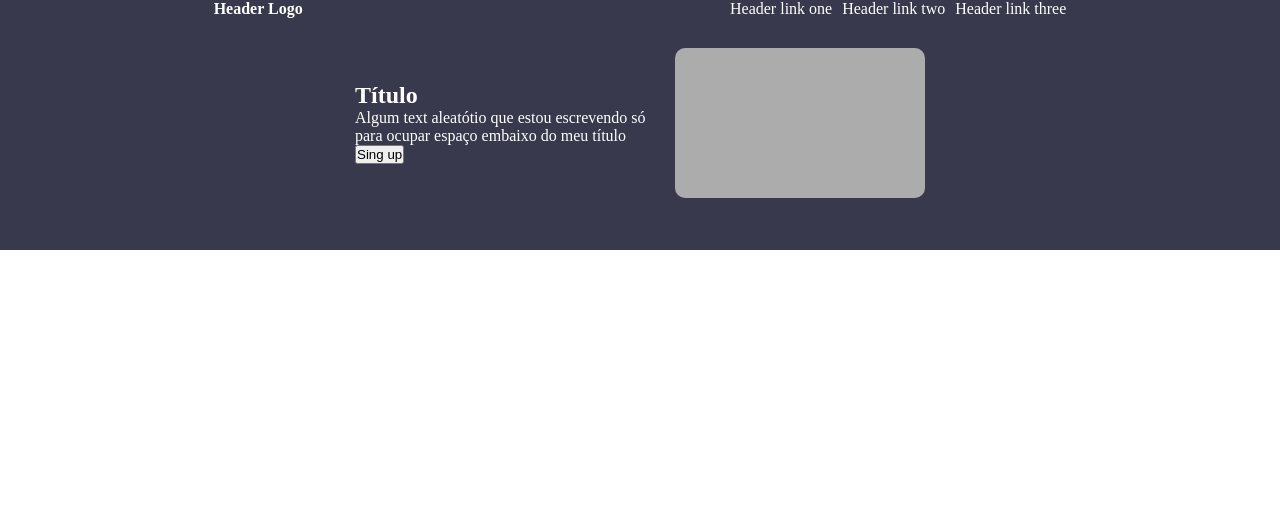
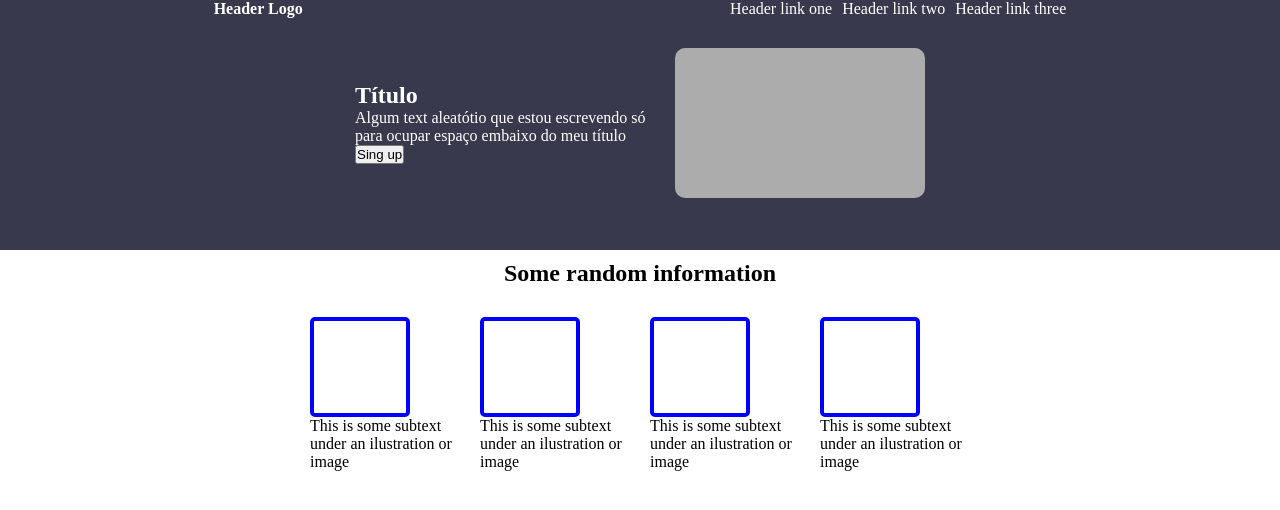
Before and after one commit to Eduzz4/First-Landing-page, a plain HTML site: page index.html in a window 1280 px wide. Drawn offline with Linux system fonts and the light colour scheme.

Commit message:
adiciona o segundo conteiner da landing page

```diff
--- a/index.html
+++ b/index.html
@@ -28,7 +28,40 @@
           <button>Sing up</button>
         </div>
         <div class="imagem">
-          <img src="">
+          <img src="" />
+        </div>
+      </div>
+    </div>
+    <div class="segundo-conteiner">
+      <h2 class="texto-superior">Some random information</h2>
+      <div class="caixas">
+        <!--Caixa 1-->
+        <div class="caixa-um">
+          <div class="caixa"></div>
+            <div class="caixa-texto">
+              This is some subtext under an ilustration or image
+            </div>
+        </div>
+        <!--Caixa 2-->
+        <div class="caixa-dois">
+          <div class="caixa"></div>
+          <div class="caixa-texto">
+            This is some subtext under an ilustration or image
+          </div>
+        </div>
+        <!--Caixa 3-->
+        <div class="caixa-tres">
+          <div class="caixa"></div>
+          <div class="caixa-texto">
+            This is some subtext under an ilustration or image
+          </div>
+        </div>
+        <!--Caixa 4-->
+        <div class="caixa-quatro">
+          <div class="caixa"></div>
+          <div class="caixa-texto">
+            This is some subtext under an ilustration or image
+          </div>
         </div>
       </div>
     </div>
--- a/style.css
+++ b/style.css
@@ -50,3 +50,44 @@
     word-break: break-word;
     white-space: normal;
 }
+
+/* Segunda parte */
+
+.segundo-conteiner {
+    background-color: white;
+    height: 250px;
+    display: flex;
+    flex-direction: column;
+}
+
+.texto-superior {
+    display: flex;
+    justify-content: center;
+    margin: 10px;
+}
+
+.caixas {
+    display: flex;
+    justify-content: center;
+    gap: 20px;
+    margin-top: 20px;
+}
+
+.caixa {
+    width: 100px;
+    height: 100px;
+    border: 4px solid blue;
+    border-radius: 5px;
+}
+
+.caixa-texto {
+    display: flex;
+    flex-wrap: wrap;
+}
+
+.caixa-um,
+.caixa-dois,
+.caixa-tres,
+.caixa-quatro {
+    width: 150px;
+}
```
